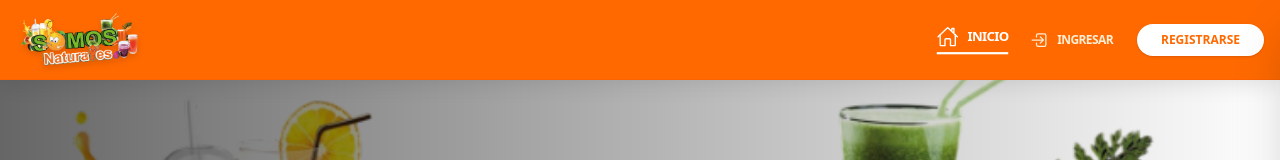
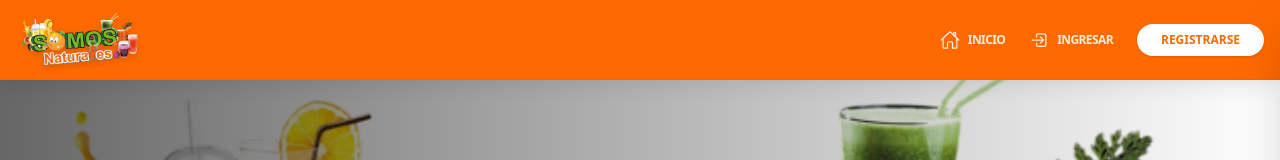
Before and after one commit to DennisDavidAnchundia/SomosNaturalesFront, a React (Vite) app: page / in a window 1280 px wide. Shown: the top 160 px of the page. Built offline with nearby package versions, Linux system fonts and the light colour scheme; no server answers.

Commit message:
Solutions bug production

```diff
--- a/src/components/ui/NavBar.tsx
+++ b/src/components/ui/NavBar.tsx
@@ -16,7 +16,21 @@ import {
     IoReceiptOutline
 } from "react-icons/io5";
 
-const NavItem = ({ to, icon, label, onClick, badge, animate }) => {
+const NavItem = ({
+    to = "",
+    icon,
+    label,
+    onClick = () => { },
+    badge = 0,
+    animate = false
+}: {
+    to?: any,
+    icon?: any,
+    label?: any,
+    onClick?: any,
+    badge?: any,
+    animate?: any
+}) => {
     // Clases actualizadas para resaltar sobre el fondo naranja
     const activeClass = "text-white scale-110 font-bold border-b-2 border-white pb-1";
     const inactiveClass = "text-orange-100 hover:text-white transition-all duration-300";
@@ -88,9 +102,9 @@ export const Navbar = () => {
                     <div className="hidden md:flex items-center gap-6">
                         {status !== 'authenticated' ? (
                             <>
-                                <NavItem  onClick={false} badge={0} to={false} animate={false} icon={<IoHomeOutline />} label="Inicio" />
-                                <NavItem  onClick={false} badge={0} to={false} animate={false} to="/login" icon={<IoLogInOutline />} label="Ingresar" />
-                                <NavLink  to="/register" className="bg-white text-orange-500 px-6 py-2 rounded-full font-black hover:bg-orange-50 transition-all text-xs uppercase shadow-sm">
+                                <NavItem to="/" animate={false} icon={<IoHomeOutline />} label="Inicio" />
+                                <NavItem to="/login" icon={<IoLogInOutline />} label="Ingresar" />
+                                <NavLink to="/register" className="bg-white text-orange-500 px-6 py-2 rounded-full font-black hover:bg-orange-50 transition-all text-xs uppercase shadow-sm">
                                     Registrarse
                                 </NavLink>
                             </>
@@ -181,11 +195,11 @@ export const Navbar = () => {
 
                         {usuario?.rol === 'ADMIN_ROLE' && (
                             <>
-                                <NavItem  to="/admin" icon={<IoStatsChartOutline />} label="Panel" />
-                                <NavItem  to="/crearworker" icon={<IoStatsChartOutline />} label="Crear Trabajador" />
-                                <NavItem  to="/adminmanage" icon={<IoStatsChartOutline />} label="Administracion" />
-                                <NavItem  to="/adminprofile" icon={<IoStatsChartOutline />} label="Perfil" />
-                                <NavItem animate={false} badge={0} to={"/login"}  icon={<IoLogOutOutline />} label="Salir" onClick={() => { logout(); navigate('/login'); }} />
+                                <NavItem to="/admin" icon={<IoStatsChartOutline />} label="Panel" />
+                                <NavItem to="/crearworker" icon={<IoStatsChartOutline />} label="Crear Trabajador" />
+                                <NavItem to="/adminmanage" icon={<IoStatsChartOutline />} label="Administracion" />
+                                <NavItem to="/adminprofile" icon={<IoStatsChartOutline />} label="Perfil" />
+                                <NavItem animate={false} badge={0} to={"/login"} icon={<IoLogOutOutline />} label="Salir" onClick={() => { logout(); navigate('/login'); }} />
                             </>
                         )}
                     </>
```
